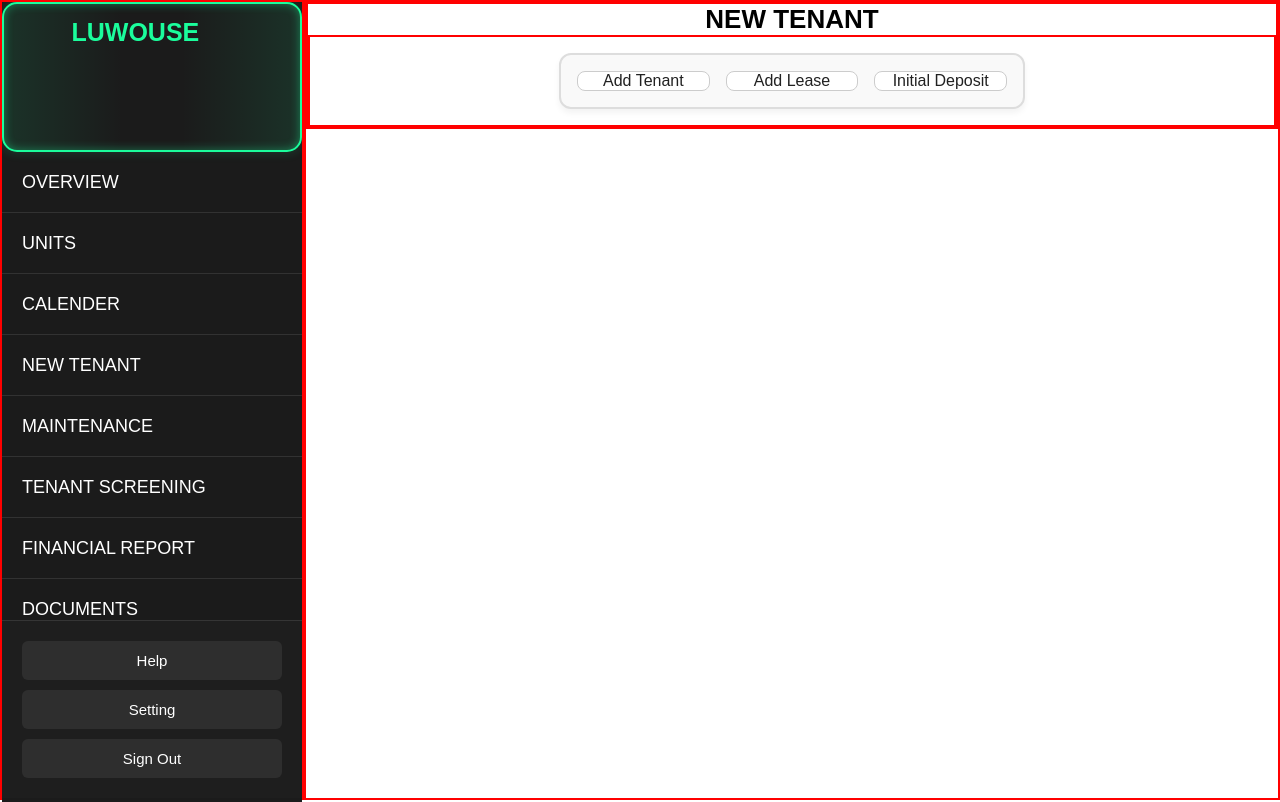
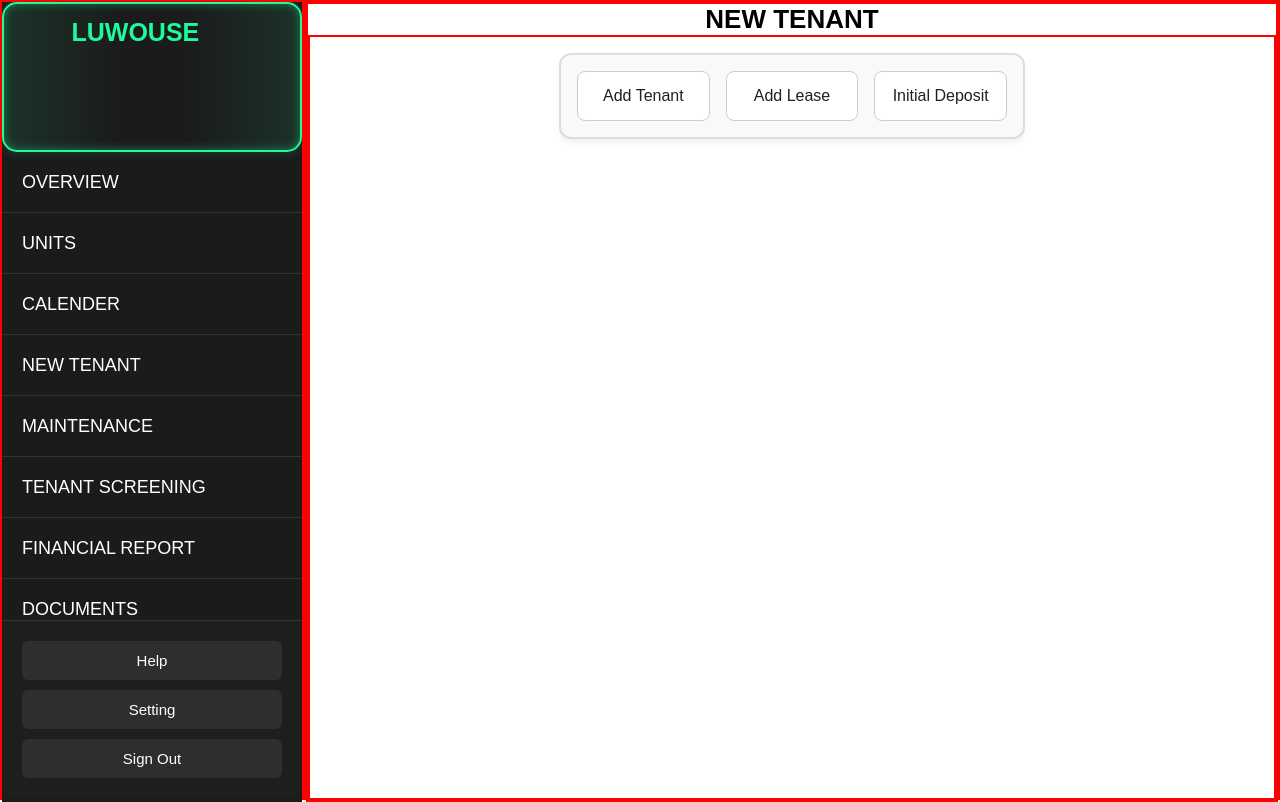
Before and after one commit to Correa95/Property-Management-System, a React (Vite) app in the folder client-side/: page /newTenant in a window 1280 px wide. Built offline with nearby package versions, Linux system fonts and the light colour scheme.

Commit message:
working on the new tenanat form

```diff
--- a/client-side/src/Components/Form/TenantInfoForm.css
+++ b/client-side/src/Components/Form/TenantInfoForm.css
@@ -7,10 +7,9 @@
   box-shadow: rgba(100, 100, 111, 0.8) 0px 7px 29px 0px;
 }
 .newTenantForm {
-  /* width: 100%; */
-  /* height: 100%; */
   align-items: center;
   border-radius: 15px;
+  padding: 80px;
   border: 2px solid red;
 }
 
--- a/client-side/src/Components/NavigationButton.css
+++ b/client-side/src/Components/NavigationButton.css
@@ -4,8 +4,6 @@
   align-items: center;
   padding: 16px;
   gap: 23px;
-  /* width: 100%; */
-  /* background-color: #212121; */
 }
 
 .NavigationButton {
@@ -15,7 +13,6 @@
   align-items: center;
   gap: 16px;
   width: 50%;
-  /* max-width: 600px; */
   padding: 16px;
   background-color: #f9f9f9;
   border: 2px solid #ddd;
@@ -25,6 +22,7 @@
 
 .btn {
   flex: 1 1 30%;
+  height: 50px;
   min-width: 120px;
   padding: 10 16px;
   font-size: 1rem;
--- a/client-side/src/Components/NewTenant.css
+++ b/client-side/src/Components/NewTenant.css
@@ -1,10 +1,11 @@
 .newTenantContainer {
   border: 2px solid red;
-  /* width: 100%;
-  height: 100%; */
+  width: 100%;
+  height: 100vh;
   display: flex;
   flex-direction: column;
   align-items: center;
+  /* background-color: #212121; */
 }
 .addTenantHeader {
   font-size: 26px;
@@ -12,4 +13,5 @@
 .formContainer {
   border: 2px solid red;
   width: 100%;
+  height: 100vh;
 }
```
